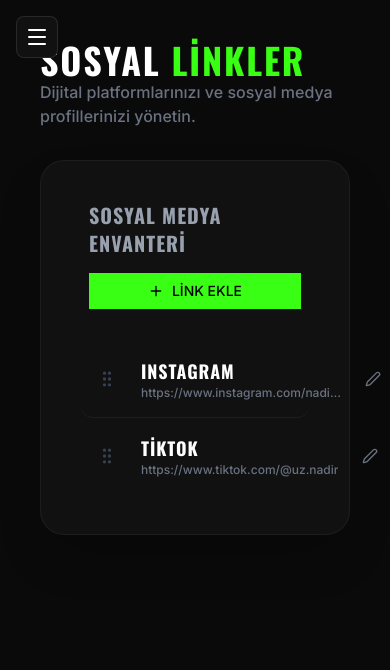
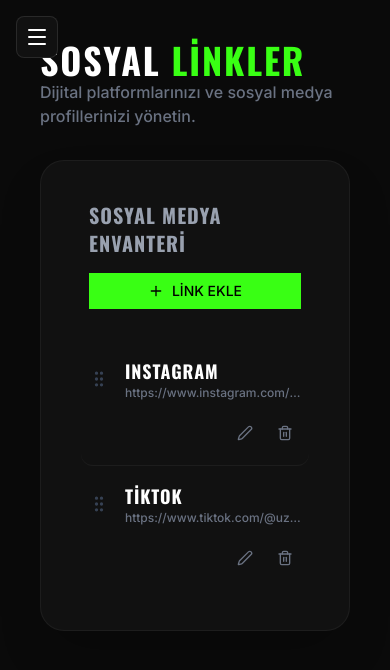
Before and after one commit to swiftyecommerce/nadiruz, a Next.js app: page /admin/dashboard/socials in a window 390 px wide. Shown: the top 670 px of the page. Built offline with nearby package versions, Linux system fonts and the light colour scheme.

Commit message:
fix: responsive padding and overflow issues in admin

```diff
--- a/src/app/admin/dashboard/releases/ReleasesManager.tsx
+++ b/src/app/admin/dashboard/releases/ReleasesManager.tsx
@@ -117,7 +117,7 @@
             </div>
 
             {isFormOpen && (
-                <div className="bg-black border border-[#39ff14]/30 p-8 rounded-3xl animate-in fade-in zoom-in duration-300">
+                <div className="bg-black border border-[#39ff14]/30 p-4 md:p-8 rounded-3xl animate-in fade-in zoom-in duration-300">
                     <form onSubmit={handleSave} className="space-y-8">
                         <div className="grid md:grid-cols-2 gap-8">
                             {/* Left Column: Basic Info */}
@@ -131,7 +131,7 @@
                                         onChange={e => setFormData({ ...formData, title: e.target.value })}
                                     />
                                 </div>
-                                <div className="grid grid-cols-2 gap-4">
+                                <div className="grid grid-cols-1 sm:grid-cols-2 gap-4">
                                     <div className="space-y-2">
                                         <label className="text-xs font-oswald uppercase text-gray-400 tracking-widest ml-1">Tür</label>
                                         <select
--- a/src/app/admin/dashboard/shows/ShowsManager.tsx
+++ b/src/app/admin/dashboard/shows/ShowsManager.tsx
@@ -103,7 +103,7 @@
             </div>
 
             {isFormOpen && (
-                <div className="bg-black border border-[#39ff14]/30 p-8 rounded-3xl animate-in fade-in zoom-in duration-300">
+                <div className="bg-black border border-[#39ff14]/30 p-4 md:p-8 rounded-3xl animate-in fade-in zoom-in duration-300">
                     <form onSubmit={handleSave} className="space-y-6">
                         <div className="grid md:grid-cols-2 gap-6">
                             <div className="space-y-2">
--- a/src/app/admin/dashboard/socials/SocialLinksManager.tsx
+++ b/src/app/admin/dashboard/socials/SocialLinksManager.tsx
@@ -134,7 +134,7 @@
 
             <div className="space-y-4">
                 {(isAdding || isEditing) && (
-                    <div className="p-6 bg-[#0a0a0a] rounded-2xl border border-[#39ff14]/30 animate-in fade-in zoom-in duration-300 space-y-6">
+                    <div className="p-4 md:p-6 bg-[#0a0a0a] rounded-2xl border border-[#39ff14]/30 animate-in fade-in zoom-in duration-300 space-y-6">
                         <div className="grid grid-cols-1 md:grid-cols-2 gap-6">
                             <div className="space-y-2">
                                 <label className="text-xs font-oswald uppercase text-gray-500 tracking-widest ml-1">Platform Seç</label>
@@ -206,17 +206,17 @@
 
                 <div className="divide-y divide-white/5">
                     {links.filter(link => link && link.id).sort((a, b) => (a.order || 0) - (b.order || 0)).map((link) => (
-                        <div key={link.id} className="group py-4 flex items-center justify-between gap-4 px-4 hover:bg-white/5 rounded-xl transition-colors">
-                            <div className="flex items-center gap-6">
-                                <GripVertical className="h-5 w-5 text-gray-700 cursor-grab" />
-                                <div>
-                                    <h4 className="font-oswald font-bold text-lg text-white group-hover:text-[#39ff14] transition-colors">
+                        <div key={link.id} className="group py-4 flex flex-col sm:flex-row sm:items-center justify-between gap-4 px-2 md:px-4 hover:bg-white/5 rounded-xl transition-colors">
+                            <div className="flex items-center gap-4 flex-1 min-w-0">
+                                <GripVertical className="h-5 w-5 text-gray-700 cursor-grab flex-shrink-0" />
+                                <div className="min-w-0 flex-1">
+                                    <h4 className="font-oswald font-bold text-lg text-white group-hover:text-[#39ff14] transition-colors truncate">
                                         {link.platform}
                                     </h4>
-                                    <p className="text-xs text-gray-500 font-medium truncate max-w-[200px] md:max-w-md">{link.url}</p>
+                                    <p className="text-xs text-gray-500 font-medium truncate block">{link.url}</p>
                                 </div>
                             </div>
-                            <div className="flex items-center gap-3">
+                            <div className="flex items-center gap-2 justify-end">
                                 <button
                                     className="p-2 text-gray-500 hover:text-white hover:bg-white/5 rounded-lg transition-all"
                                     onClick={() => {
--- a/src/app/admin/dashboard/videos/VideosManager.tsx
+++ b/src/app/admin/dashboard/videos/VideosManager.tsx
@@ -105,7 +105,7 @@
             </div>
 
             {isFormOpen && (
-                <div className="bg-black border border-[#39ff14]/30 p-8 rounded-3xl animate-in fade-in zoom-in duration-300">
+                <div className="bg-black border border-[#39ff14]/30 p-4 md:p-8 rounded-3xl animate-in fade-in zoom-in duration-300">
                     <form onSubmit={handleSave} className="space-y-6">
                         <div className="grid md:grid-cols-2 gap-6">
                             <div className="space-y-2">
```
